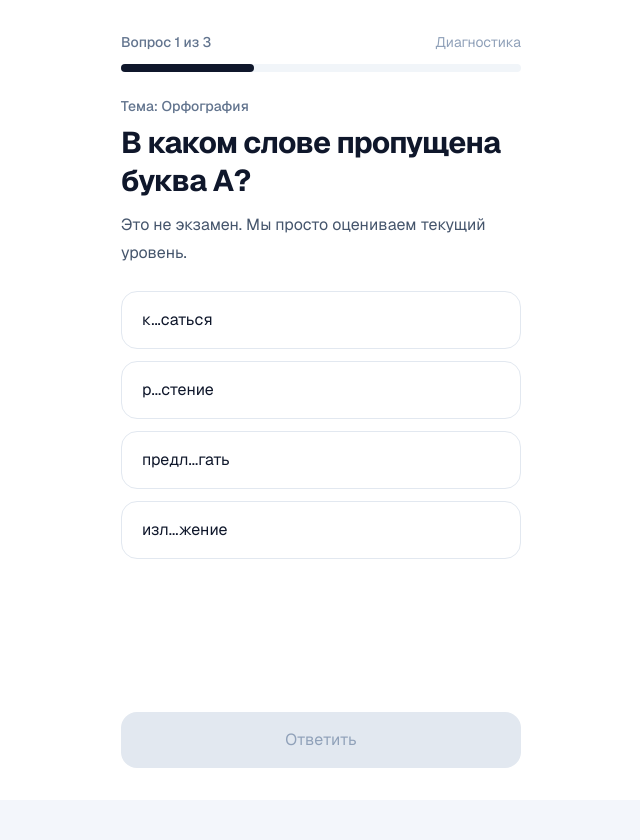
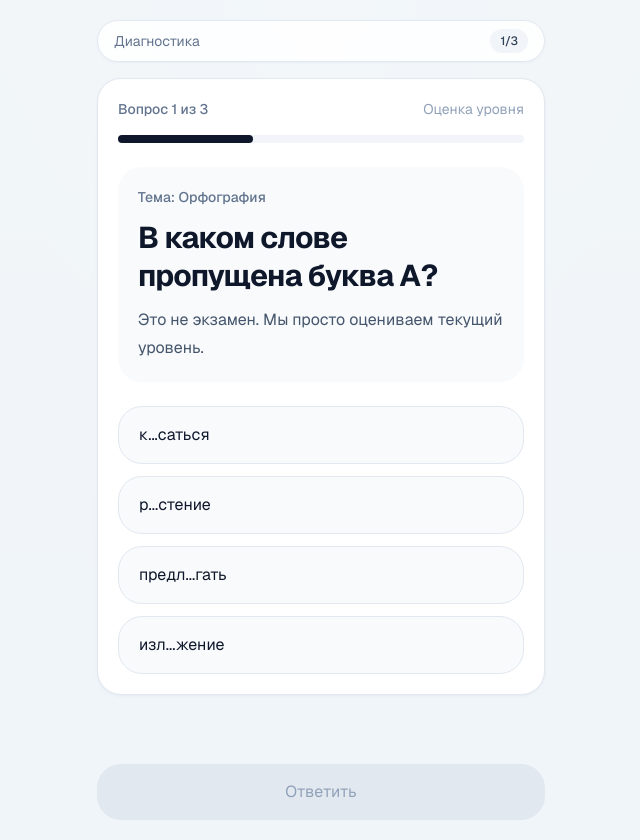
Before and after one commit to 4730188-hue/ege-trainer, a Next.js app: page /diagnosis in a window 1280 px wide. Shown: the whole page, without its empty margins (319-959 px from the left). Before the commit the page ends 800 px from the top, so only its background shows below. Built offline with nearby package versions, Linux system fonts and the light colour scheme.

Commit message:
Refine diagnosis page mini app styling

```diff
--- a/app/diagnosis/page.tsx
+++ b/app/diagnosis/page.tsx
@@ -66,29 +66,33 @@ export default function DiagnosisPage() {
   const isCorrect = selectedAnswer === currentQuestion.correctAnswer;
 
   return (
-    <main className="min-h-screen bg-white text-slate-900">
-      <div className="mx-auto flex min-h-screen w-full max-w-md flex-col px-6 py-8">
-        <div className="mb-6">
-          <div className="mb-3 flex items-center justify-between">
+    <main className="min-h-screen bg-slate-100/80 px-4 py-5 text-slate-900">
+      <div className="mx-auto flex min-h-screen w-full max-w-md flex-col gap-4">
+        <div className="flex items-center justify-between rounded-full border border-slate-200 bg-white/85 px-4 py-2 text-sm text-slate-500 shadow-sm shadow-slate-200/40 backdrop-blur">
+          <span>Диагностика</span>
+          <span className="rounded-full bg-slate-100 px-2.5 py-1 text-xs font-medium text-slate-700">
+            {currentIndex + 1}/{questions.length}
+          </span>
+        </div>
+
+        <div className="rounded-3xl border border-slate-200 bg-white p-5 shadow-sm shadow-slate-200/60">
+          <div className="flex items-center justify-between gap-3">
             <p className="text-sm font-medium text-slate-500">
               Вопрос {currentIndex + 1} из {questions.length}
             </p>
-            <p className="text-sm text-slate-400">Диагностика</p>
+            <p className="text-sm text-slate-400">Оценка уровня</p>
           </div>
 
-          <div className="h-2 w-full rounded-full bg-slate-100">
+          <div className="mt-4 h-2 w-full rounded-full bg-slate-100">
             <div
               className="h-2 rounded-full bg-slate-900 transition-all duration-300"
               style={{ width: `${progress}%` }}
             />
           </div>
-        </div>
 
-        <div className="mb-6">
-          <p className="mb-2 text-sm font-medium text-slate-500">
-            Тема: {currentQuestion.topic}
-          </p>
-          <h1 className="text-3xl font-bold leading-tight tracking-tight">
+          <div className="mt-6 rounded-3xl bg-slate-50 p-5">
+            <p className="text-sm font-medium text-slate-500">Тема: {currentQuestion.topic}</p>
+            <h1 className="mt-3 text-3xl font-bold leading-tight tracking-tight">
               {currentQuestion.title}
             </h1>
             <p className="mt-3 text-base leading-7 text-slate-600">
@@ -96,7 +100,7 @@ export default function DiagnosisPage() {
             </p>
           </div>
 
-        <div className="space-y-3">
+          <div className="mt-6 space-y-3">
             {currentQuestion.options.map((option) => {
               const isSelected = selectedAnswer === option;
 
@@ -105,10 +109,10 @@ export default function DiagnosisPage() {
                   key={option}
                   type="button"
                   onClick={() => setSelectedAnswer(option)}
-                className={`w-full rounded-2xl border px-5 py-4 text-left text-base font-medium transition ${
+                  className={`w-full rounded-3xl border px-5 py-4 text-left text-base font-medium transition ${
                     isSelected
-                    ? "border-slate-900 bg-slate-900 text-white"
-                    : "border-slate-200 bg-white text-slate-900"
+                      ? "border-slate-900 bg-slate-900 text-white shadow-sm shadow-slate-300/40"
+                      : "border-slate-200 bg-slate-50 text-slate-900"
                   }`}
                 >
                   {option}
@@ -118,13 +122,7 @@ export default function DiagnosisPage() {
           </div>
 
           {showResult && (
-          <div
-            className={`mt-6 rounded-3xl border p-5 ${
-              isCorrect
-                ? "border-green-200 bg-green-50"
-                : "border-amber-200 bg-amber-50"
-            }`}
-          >
+            <div className="mt-6 rounded-3xl border border-slate-200 bg-slate-50 p-5">
               <p className="text-sm font-semibold uppercase tracking-wide text-slate-500">
                 {isCorrect ? "Верно" : "Ответ сохранён"}
               </p>
@@ -135,16 +133,17 @@ export default function DiagnosisPage() {
               </p>
             </div>
           )}
+        </div>
 
-        <div className="mt-auto pt-8">
+        <div className="mt-auto pt-2">
           {!showResult ? (
             <button
               type="button"
               onClick={handleSubmit}
               disabled={!selectedAnswer}
-              className={`w-full rounded-2xl px-5 py-4 text-base font-semibold transition ${
+              className={`w-full rounded-3xl px-5 py-4 text-base font-semibold transition ${
                 selectedAnswer
-                  ? "bg-slate-900 text-white hover:opacity-95"
+                  ? "bg-slate-900 text-white shadow-sm shadow-slate-300/40 hover:opacity-95"
                   : "bg-slate-200 text-slate-400"
               }`}
             >
@@ -154,7 +153,7 @@ export default function DiagnosisPage() {
             <button
               type="button"
               onClick={handleNext}
-              className="w-full rounded-2xl bg-slate-900 px-5 py-4 text-base font-semibold text-white transition hover:opacity-95"
+              className="w-full rounded-3xl bg-slate-900 px-5 py-4 text-base font-semibold text-white shadow-sm shadow-slate-300/40 transition hover:opacity-95"
             >
               {isLastQuestion ? "Завершить диагностику" : "Следующий вопрос"}
             </button>
```
Lines whose indentation alone changed are shown as unchanged.
